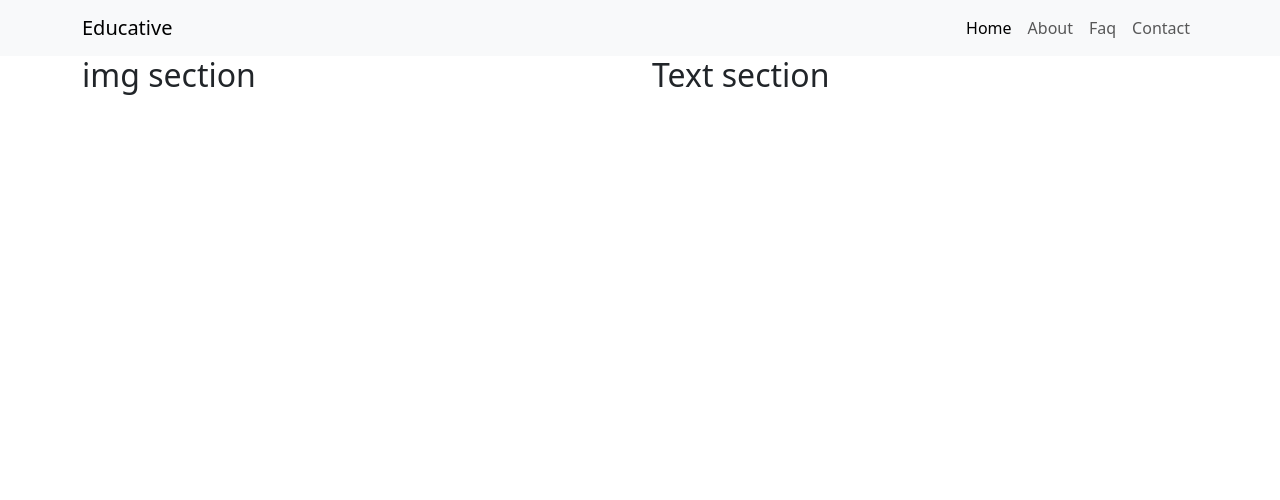
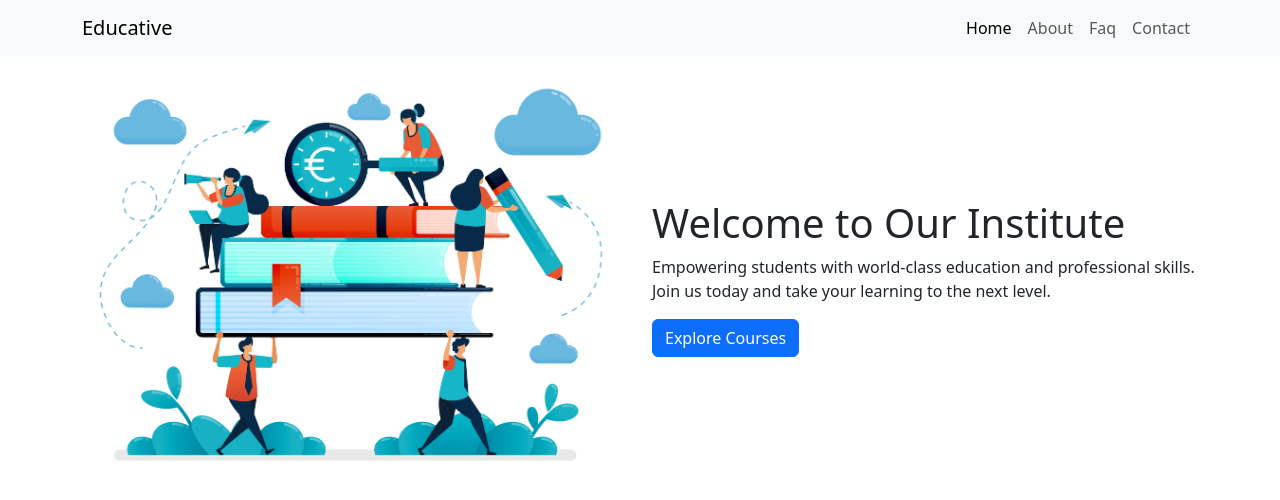
Before and after one commit to emonmahdi/educatonal-website-responsive, a plain HTML site: page index.html in a window 1280 px wide. Drawn offline with nearby package versions, Linux system fonts and the light colour scheme.

Commit message:
bannar section [done]

```diff
--- a/index.html
+++ b/index.html
@@ -50,14 +50,16 @@
     </nav>
     <!-- navbar end -->
      <!-- Hero section -->
-    <section class="hero-section">
+    <section class="hero-section py-4">
         <div class="container">
-            <div class="row">
+            <div class="row align-items-center">
                 <div class="col-md-6">
-                    <h2>img section</h2>
+                    <img src="assets/banner.jpg" alt="banner-img" class="img-fluid">
                 </div>
                 <div class="col-md-6">
-                    <h2>Text section</h2>
+                    <h1>Welcome to Our Institute</h1>
+                <p>Empowering students with world-class education and professional skills. Join us today and take your learning to the next level.</p>
+                <a href="#" class="btn btn-primary hero-btn">Explore Courses</a>
                 </div>
             </div>
         </div>
```
Also changed, not shown: assets/banner.jpg (added).
